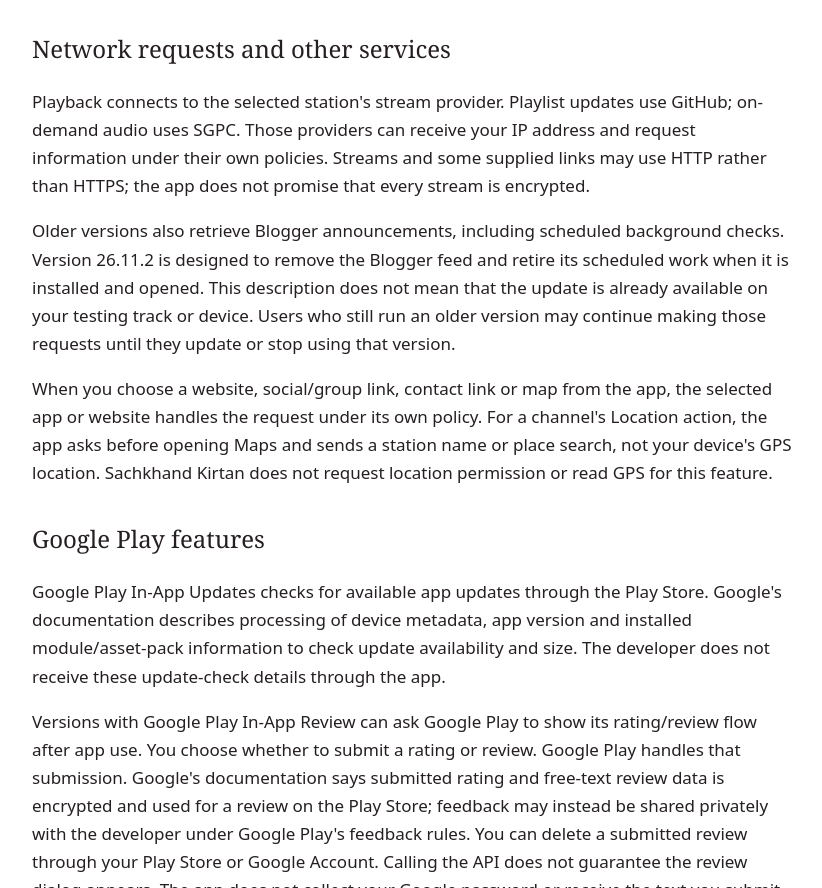
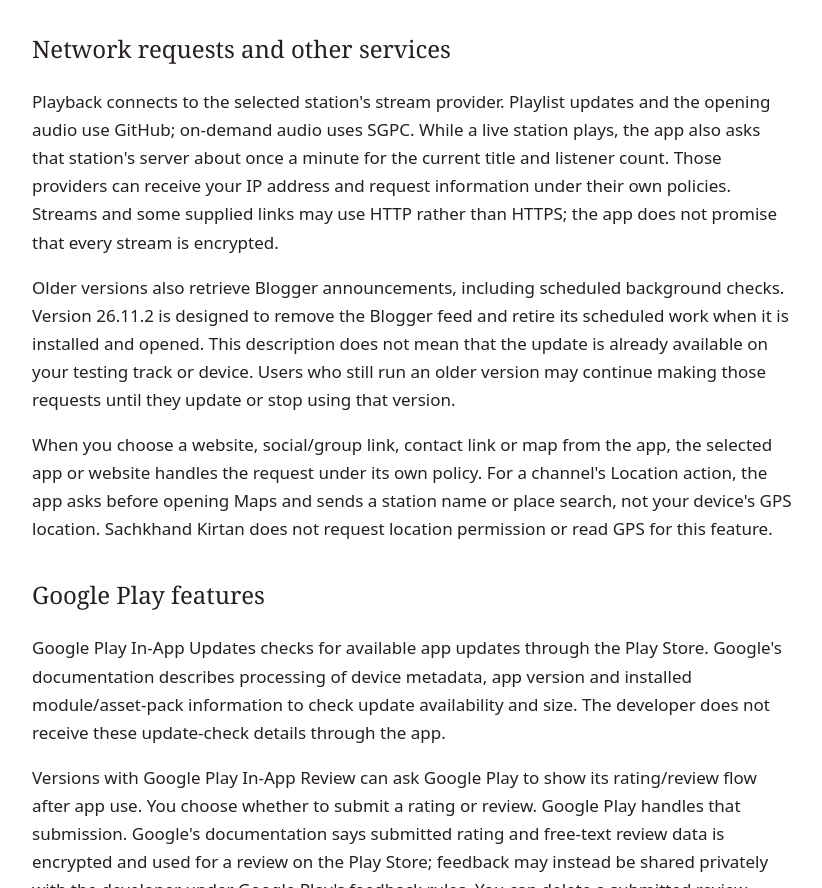
Before and after one commit to PVSkhalsa/sachkhand-kirtan-privacy-policy, a plain HTML site: page index.html in a window 1280 px wide. Shown: the part 1258-2146 px from the top of the page, without its empty margins (228-1050 px from the left). Drawn offline with Linux system fonts and the light colour scheme.

Commit message:
Describe station status requests and GitHub opening audio

```diff
--- a/index.html
+++ b/index.html
@@ -9,7 +9,7 @@
 <p>Clearing app storage or uninstalling removes private app data. Save any recordings you want to keep first.</p>
 <p>In versions with Home screen shortcuts, a shortcut is added only after you request it and the launcher accepts or confirms the request. The launcher stores the channel&#x27;s shortcut label, icon and app-opening information. Launcher behavior is controlled by Android and your launcher. A shortcut request does not guarantee a shortcut was added. In versions with the system shortcut option (Android 11 and later), you can choose one channel for an Android accessibility shortcut. The app stores that chosen channel in private app storage. You assign the shortcut yourself in Android settings, and pressing it plays the chosen channel. The app does not use an Android Accessibility service, does not read your screen and does not observe your key presses. You can remove the choice in the app.</p>
 <h2>Network requests and other services</h2>
-<p>Playback connects to the selected station&#x27;s stream provider. Playlist updates use GitHub; on-demand audio uses SGPC. Those providers can receive your IP address and request information under their own policies. Streams and some supplied links may use HTTP rather than HTTPS; the app does not promise that every stream is encrypted.</p>
+<p>Playback connects to the selected station&#x27;s stream provider. Playlist updates and the opening audio use GitHub; on-demand audio uses SGPC. While a live station plays, the app also asks that station&#x27;s server about once a minute for the current title and listener count. Those providers can receive your IP address and request information under their own policies. Streams and some supplied links may use HTTP rather than HTTPS; the app does not promise that every stream is encrypted.</p>
 <p>Older versions also retrieve Blogger announcements, including scheduled background checks. Version 26.11.2 is designed to remove the Blogger feed and retire its scheduled work when it is installed and opened. This description does not mean that the update is already available on your testing track or device. Users who still run an older version may continue making those requests until they update or stop using that version.</p>
 <p>When you choose a website, social/group link, contact link or map from the app, the selected app or website handles the request under its own policy. For a channel&#x27;s Location action, the app asks before opening Maps and sends a station name or place search, not your device&#x27;s GPS location. Sachkhand Kirtan does not request location permission or read GPS for this feature.</p>
 <h2>Google Play features</h2>
```
